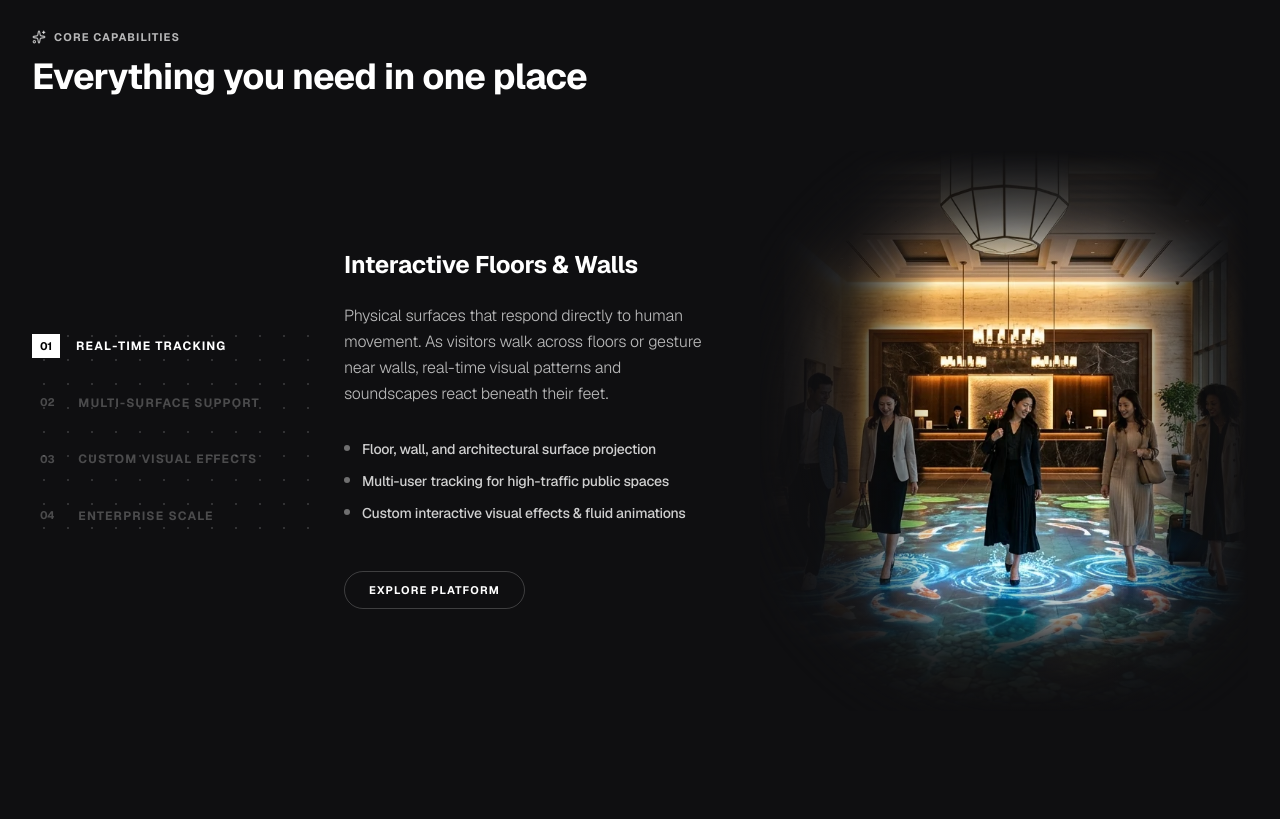
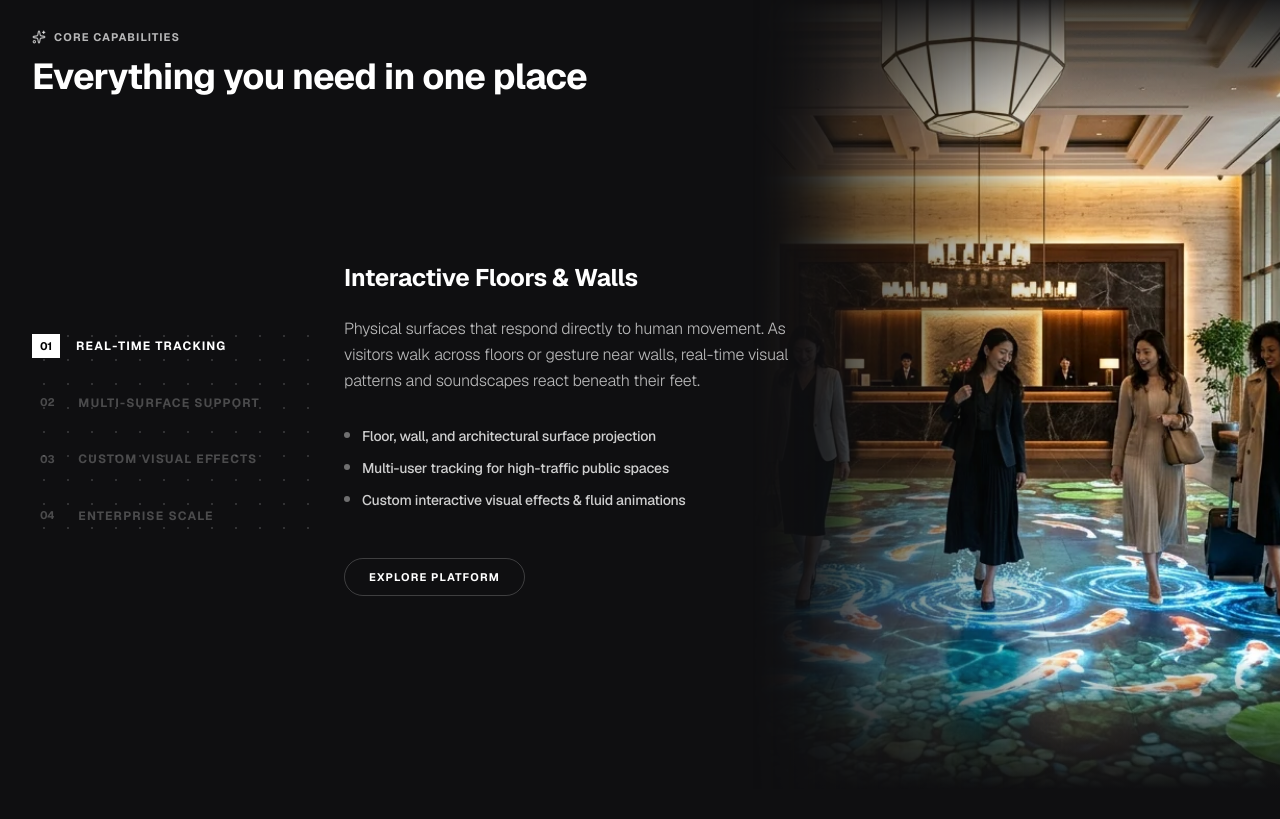
Before and after one commit to student261/projection, a Next.js app: page / in a window 1280 px wide. Shown: the part 1617-2436 px from the top of the page. Built offline with nearby package versions, Linux system fonts and the light colour scheme.

Commit message:
Refine Core Capabilities full-height backdrop with seamless blend and enable SSG pre-rendering across all dynamic routes

```diff
--- a/app/blogs/[slug]/page.tsx
+++ b/app/blogs/[slug]/page.tsx
@@ -215,6 +215,10 @@ const ALL_POSTS_META = [
     summary: "A practical guide to throw distance, lux targets, matte surfaces, and optical placement."
   }
 ];
+
+export function generateStaticParams() {
+  return Object.keys(BLOG_DATA).map((slug) => ({ slug }));
+}
 
 export async function generateMetadata({ params }: { params: Promise<{ slug: string }> }) {
   const { slug } = await params;
--- a/app/industries/[slug]/page.tsx
+++ b/app/industries/[slug]/page.tsx
@@ -11,6 +11,10 @@ import FAQAccordion from "./FAQAccordion";
 import SolutionsAccordion from "@/components/SolutionsAccordion";
 import StickyExperiences from "@/components/StickyExperiences";
 import CaseStudiesSpotlight from "@/components/CaseStudiesSpotlight";
+
+export function generateStaticParams() {
+  return Object.keys(industriesData).map((slug) => ({ slug }));
+}
 
 export default async function IndustrySubpage(props: { params: Promise<{ slug: string }> }) {
   const { slug } = await props.params;
--- a/app/projects/[slug]/page.tsx
+++ b/app/projects/[slug]/page.tsx
@@ -933,6 +933,10 @@ function getProjectData(slug: string): CaseStudyData {
   };
 }
 
+export function generateStaticParams() {
+  return Object.keys(caseStudiesData).map((slug) => ({ slug }));
+}
+
 export default async function CaseStudyPage(props: { params: Promise<{ slug: string }> }) {
   const { slug } = await props.params;
   const project = getProjectData(slug);
--- a/components/SolutionsOverview.tsx
+++ b/components/SolutionsOverview.tsx
@@ -466,7 +466,7 @@ export default function SolutionsOverview() {
               </div>
 
               {/* Column 2: Active Text Content */}
-              <div className="lg:col-span-4 relative h-full flex flex-col justify-center z-10">
+              <div className="lg:col-span-5 relative h-full flex flex-col justify-center z-10">
                 <AnimatePresence mode="wait">
                   <motion.div
                     key={activeSolution.id}
@@ -474,7 +474,7 @@ export default function SolutionsOverview() {
                     animate={{ opacity: 1, y: 0 }}
                     exit={{ opacity: 0, y: -15 }}
                     transition={{ duration: 0.4, ease: "easeOut" }}
-                    className="space-y-6 lg:pr-4"
+                    className="space-y-6 lg:pr-6"
                   >
                     <h4 className="text-2xl font-bold leading-[1.1] text-white">
                       {activeSolution.title}
@@ -505,13 +505,17 @@ export default function SolutionsOverview() {
                 </AnimatePresence>
               </div>
 
-              {/* Column 3: Atmospheric Media Display (Blends seamlessly into #0f0f11 background) */}
-              <div className="lg:col-span-5 relative h-[500px] xl:h-[560px] 2xl:h-[620px] hidden lg:flex items-center justify-start pointer-events-none select-none">
+              {/* Column 3 Placeholder - Keeps grid layout intact */}
+              <div className="lg:col-span-4 hidden lg:block pointer-events-none" />
+            </div>
+          </div>
+
+          {/* Full-Height Atmospheric Media Backdrop (Spans top-to-bottom on the right, perfectly blending into #0f0f11) */}
           <div
-                  className="relative w-full lg:w-[125%] xl:w-[135%] h-full flex items-center justify-center"
+            className="absolute right-0 inset-y-0 w-[50vw] xl:w-[48vw] pointer-events-none z-0 hidden lg:block overflow-hidden"
             style={{
-                    maskImage: 'radial-gradient(ellipse at 55% 50%, black 45%, transparent 85%)',
-                    WebkitMaskImage: 'radial-gradient(ellipse at 55% 50%, black 45%, transparent 85%)',
+              maskImage: 'linear-gradient(to right, transparent 0%, transparent 14%, black 65%, black 100%)',
+              WebkitMaskImage: 'linear-gradient(to right, transparent 0%, transparent 14%, black 65%, black 100%)'
             }}
           >
             <AnimatePresence mode="wait">
@@ -530,16 +534,12 @@ export default function SolutionsOverview() {
                   containerClassName="w-full h-full"
                 />
 
-                      {/* Atmospheric edge blends dissolving into the #0f0f11 void */}
-                      <div className="absolute inset-y-0 left-0 w-44 bg-gradient-to-r from-[#0f0f11] via-[#0f0f11]/80 to-transparent pointer-events-none" />
-                      <div className="absolute inset-x-0 top-0 h-32 bg-gradient-to-b from-[#0f0f11] via-[#0f0f11]/60 to-transparent pointer-events-none" />
-                      <div className="absolute inset-x-0 bottom-0 h-32 bg-gradient-to-t from-[#0f0f11] via-[#0f0f11]/80 to-transparent pointer-events-none" />
-                      <div className="absolute inset-y-0 right-0 w-36 bg-gradient-to-l from-[#0f0f11] to-transparent pointer-events-none" />
+                {/* Dissolve smoothly into the #0f0f11 dark background */}
+                <div className="absolute inset-y-0 left-0 w-48 bg-gradient-to-r from-[#0f0f11] via-[#0f0f11]/80 to-transparent pointer-events-none" />
+                <div className="absolute inset-x-0 top-0 h-32 bg-gradient-to-b from-[#0f0f11] via-[#0f0f11]/40 to-transparent pointer-events-none" />
+                <div className="absolute inset-x-0 bottom-0 h-32 bg-gradient-to-t from-[#0f0f11] via-[#0f0f11]/60 to-transparent pointer-events-none" />
               </motion.div>
             </AnimatePresence>
-                </div>
-              </div>
-            </div>
           </div>
         </div>
       </div>
```
Lines whose indentation alone changed are shown as unchanged.
